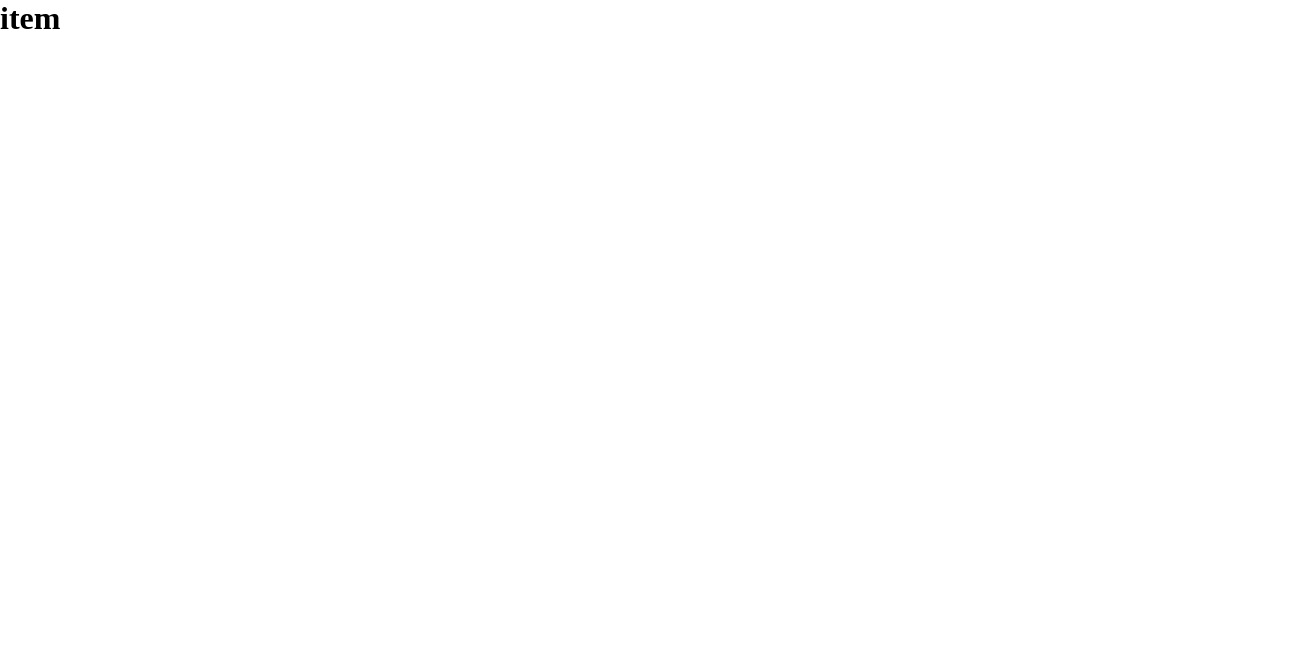
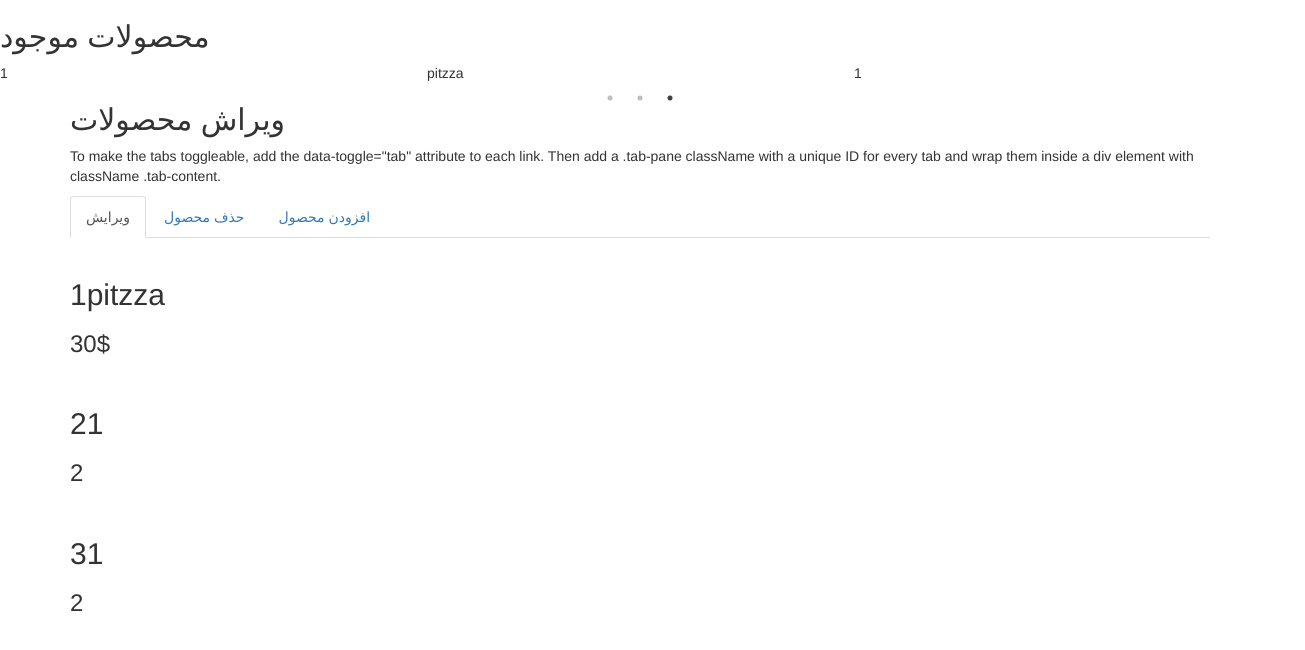
Before and after one commit to mansourehmah/react_training, a React (Create React App) app: page / in a window 1280 px wide. Shown: the top 650 px of the page, 1305 px wide, since content can reach past the window. Built offline with nearby package versions, Linux system fonts and the light colour scheme; data requests are answered from the project's data file.

Commit message:
edit panel components

```diff
--- a/api/db.json
+++ b/api/db.json
@@ -3,15 +3,15 @@
     {
       "id": 1,
       "title": "pitzza",
-      "author": "30$"
+      "price": "30$"
     },
     {
-      "food": "1",
+      "title": "1",
       "price": "2",
       "id": 2
     },
     {
-      "food": "1",
+      "title": "1",
       "price": "2",
       "id": 3
     }
--- a/package.json
+++ b/package.json
@@ -11,6 +11,8 @@
     "react": "^17.0.1",
     "react-dom": "^17.0.1",
     "react-scripts": "4.0.3",
+    "react-slick": "^0.28.1",
+    "slick-carousel": "^1.8.1",
     "web-vitals": "^1.1.1"
   },
   "scripts": {
--- a/public/index.html
+++ b/public/index.html
@@ -9,6 +9,13 @@
   <meta name="description" content="Web site created using create-react-app" />
   <link rel="apple-touch-icon" href="%PUBLIC_URL%/logo192.png" />
   <link rel="manifest" href="%PUBLIC_URL%/manifest.json" />
+  <link rel="stylesheet" href="https://maxcdn.bootstrapcdn.com/bootstrap/3.4.1/css/bootstrap.min.css">
+  <link rel="stylesheet" type="text/css" charset="UTF-8"
+    href="https://cdnjs.cloudflare.com/ajax/libs/slick-carousel/1.6.0/slick.min.css" />
+  <link rel="stylesheet" type="text/css"
+    href="https://cdnjs.cloudflare.com/ajax/libs/slick-carousel/1.6.0/slick-theme.min.css" />
+  <script src="https://ajax.googleapis.com/ajax/libs/jquery/3.5.1/jquery.min.js"></script>
+  <script src="https://maxcdn.bootstrapcdn.com/bootstrap/3.4.1/js/bootstrap.min.js"></script>
   <title>React App</title>
 </head>
 
--- a/src/App.jsx
+++ b/src/App.jsx
@@ -1,10 +1,10 @@
-import Item from './components/item'
+import Panel from './components/panel'
 
 function App() {
   return (
     <>
       <div className="main">
-        <Item />
+        <Panel />
       </div>
     </>
   );
--- a/src/components/item.jsx
+++ /dev/null
@@ -1,47 +0,0 @@
-import React, { Component } from 'react';
-
-const axios = require('axios');
-
-class Item extends Component {
-    constructor() {
-        super()
-        this.state = {
-            food: [],
-        }
-    }
-    componentDidMount() {
-        axios.get('http://localhost:4000/foods')
-            .then(res => {
-                console.log(res)
-                this.state.food = res.data
-                console.log(this.state.food)
-
-            })
-            .catch(err => {
-                console.log(err)
-            })
-    }
-
-    add = () => {
-        this.state.food.push({ food: 'burger', price: '10$' })
-        console.log(this.state.food)
-        axios({
-            method: "post",
-            url: 'http://localhost:4000/foods',
-            data: this.state.para
-          })
-            .then(function (response) {
-                console.log(response);
-            })
-            .catch(function (error) {
-                console.log(error);
-            });
-    }
-    render() {
-        return (<div>
-            <h1 onClick={this.add}>item</h1>
-        </div>);
-    }
-}
-
-export default Item;
--- /dev/null
+++ b/src/components/panel.jsx
@@ -0,0 +1,57 @@
+import React, { Component , Fragment } from 'react';
+import ItemSlider from './panel/itemSlider'
+import EditItem from './panel/editItem'
+
+const axios = require('axios');
+
+class Panel extends Component {
+    constructor() {
+        super()
+        this.state = {
+            foods: [],
+        }
+    }
+    componentDidMount() {
+        axios.get('http://localhost:4000/foods')
+            .then(res => {
+                console.log(res)
+                this.setState({ foods: res.data })
+                console.log(this.state.foods)
+
+            })
+            .catch(err => {
+                console.log(err)
+            })
+    }
+    render() {
+        return (
+            <Fragment>
+                <div>
+                    <ItemSlider foods={this.state.foods} empty={this.state.foods.length > 0 ? false : true} />
+                </div>
+                <div className="container">
+                    <h2>ویراش محصولات</h2>
+                    <p>To make the tabs toggleable, add the data-toggle="tab" attribute to each link. Then add a .tab-pane className with a unique ID for every tab and wrap them inside a div element with className .tab-content.</p>
+
+                    <ul className="nav nav-tabs">
+                        <li className="active"><a data-toggle="tab" href="#edit">ویرایش</a></li>
+                        <li><a data-toggle="tab" href="#delete">حذف محصول</a></li>
+                        <li><a data-toggle="tab" href="#add">افزودن محصول</a></li>
+                    </ul>
+
+                    <div className="tab-content">
+                        <div id="edit" className="tab-pane fade in active">
+                            <EditItem foods={this.state.foods} />
+                        </div>
+                        <div id="delete" className="tab-pane fade">
+                        </div>
+                        <div id="add" className="tab-pane fade">
+                        </div>
+                    </div>
+                </div>
+            </Fragment>
+        );
+    }
+}
+
+export default Panel;
--- /dev/null
+++ b/src/components/panel/editItem.jsx
@@ -0,0 +1,51 @@
+import React, { Component, Fragment } from 'react';
+import PopUp from './editItem/popUp'
+const axios = require('axios');
+
+
+class EditItem extends Component {
+    constructor() {
+        super()
+        this.state = {
+            // foods: this.props.foods,
+            popUp: false,
+            foodIndex : null
+        }
+    }
+    setPopUp = (index) => {
+        this.setState({ popUp: !this.state.popUp , foodIndex : index})
+    }
+    done = () => {
+        axios({
+            method: "post",
+            url: 'http://localhost:4000/foods',
+            data: this.state.foods
+        })
+            .then(function (response) {
+                console.log(response);
+            })
+            .catch(function (error) {
+                console.log(error);
+            });
+    }
+    render() {
+        return (<Fragment>
+            <div>
+                {this.props.foods.map((food , index )=> {
+                    return (
+                        <div key={'edit-' + food.id} onClick={()=>{this.setPopUp(index)}}>
+                            <img src="" alt="" />
+                            <h2>
+                                {food.id}
+                                {food.title}</h2>
+                            <h3>{food.price}</h3>
+                        </div>
+                    )
+                })}
+                {this.state.foodIndex == null ? '' : <PopUp foodIndex={this.state.foodIndex} foods={this.props.foods} />}
+            </div>
+        </Fragment>);
+    }
+}
+
+export default EditItem;
--- /dev/null
+++ b/src/components/panel/editItem/popUp.jsx
@@ -0,0 +1,25 @@
+import React, { Component } from 'react';
+
+class PopUp extends Component {
+    constructor(props) {
+        super(props)
+        this.state = {
+            title : this.props.foods[this.props.foodIndex].title
+        }
+    }
+    changeValue = (value) =>{
+        console.log(value)
+        this.setState({title : value})
+    }
+    render() {
+        return ( <div>
+            <div>
+                <input type="text" value={this.state.title} onChange={(e)=>this.changeValue(e.target.value)}/>
+                <input type="text" value={this.state.price} onChange={(e)=>this.changeValue(e.target.value)}/>
+            </div>
+
+        </div> );
+    }
+}
+
+export default PopUp;
--- /dev/null
+++ b/src/components/panel/itemSlider.jsx
@@ -0,0 +1,41 @@
+import React, { Component } from 'react';
+import Slider from "react-slick";
+
+class ItemSlider extends Component {
+
+    constructor() {
+        super()
+        this.state = {
+            empty: false
+        }
+    }
+    render() {
+        var settings = {
+            dots: true,
+            infinite: true,
+            slidesToShow: 3,
+            slidesToScroll: 1,
+            autoplay: true,
+            autoplaySpeed: 2000,
+            pauseOnHover: true
+        };
+        if (this.props.foods.length <3 ) {
+            settings.slidesToShow = this.props.foods.length
+        }
+        return (
+
+            <div>
+                <h2>محصولات موجود</h2>
+                {this.props.empty ? (<h2>محصولی وجود ندارد</h2>) : <Slider {...settings}>
+                    {this.props.foods.map(food => {
+                        return (
+                            <div key={food.id}>{food.title}</div>
+                        )
+                    })}
+                </Slider>}
+            </div>
+        );
+    }
+}
+
+export default ItemSlider;
```
Also changed, not shown: 1 other file (tests, documents, lock files or other folders).
